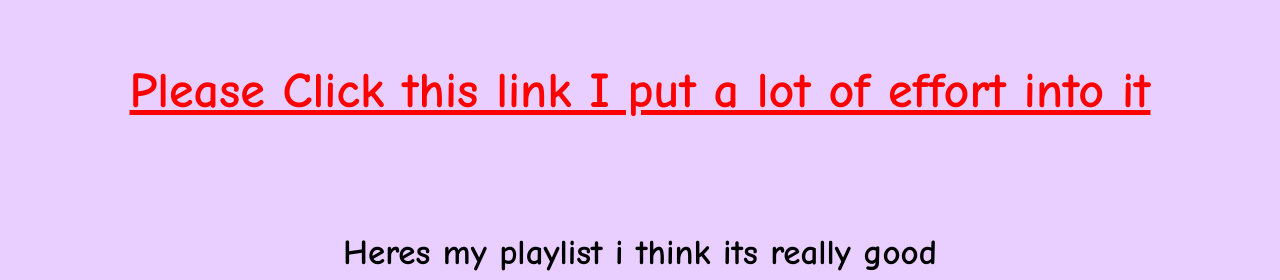
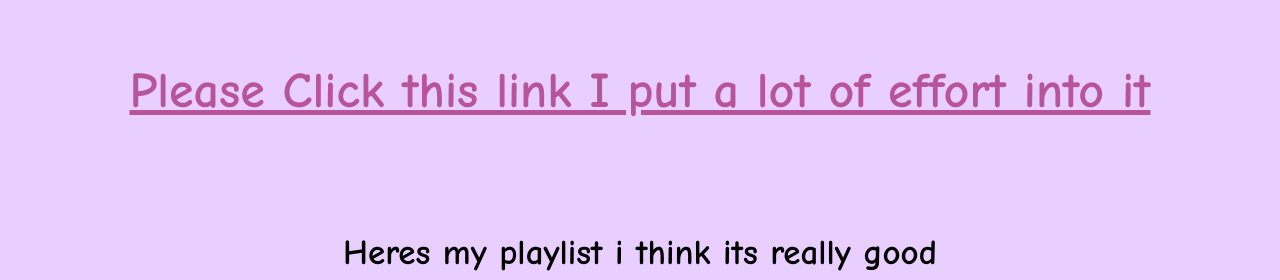
Before and after one commit to sprYoshingo/website, a plain HTML site: page index.html in a window 1280 px wide. In both pictures the pointer is over the link "Please Click this link I put a lot of effort into it". Shown: the top 280 px of the page. Drawn offline with Linux system fonts and the light colour scheme.

Commit message:
added icon

```diff
--- a/index.html
+++ b/index.html
@@ -3,6 +3,7 @@
 <head>
   <meta charset="UTF-8">
   <title>stan kim minji</title>
+  <link rel='icon' type="image/x-icon" href="icon/favicon.ico">
   <style>
     body {
       font-family: 'Comic Sans MS', 'Comic Sans';
@@ -19,7 +20,7 @@
   }
 
   a:hover{
-    color:red;
+    color:rgb(184, 85, 154);
   }
   a:active{
     color:blue;
```
Also changed, not shown: icon/favicon.ico (added).
